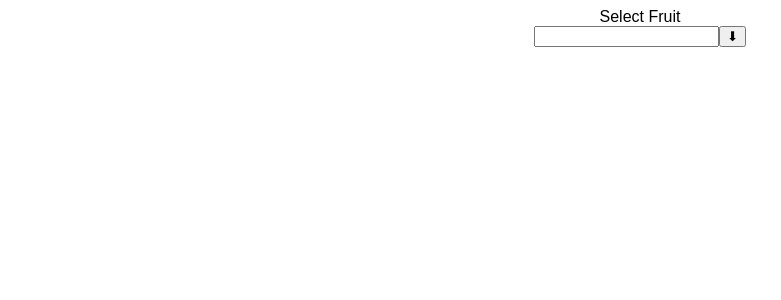
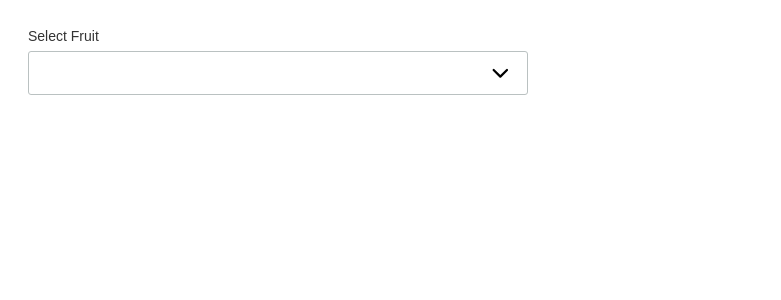
Before and after one commit to pekala/a11y-combo-box, a React (Create React App) app: page / in a window 1280 px wide. Shown: the top 300 px of the page, without its empty margins (0-781 px from the left). Built offline with nearby package versions, Linux system fonts and the light colour scheme.

Commit message:
Add styling

```diff
--- a/src/ComboBox.tsx
+++ b/src/ComboBox.tsx
@@ -42,11 +42,13 @@ const ComboBox: React.FC<ComboBoxProps> = ({
 
   const onInputFocus = () => setIsOpen(true);
   const onInputBlur = () => setIsOpen(false);
+
   const onClickOption = (option: Option) => {
     changeValueAndNotify(option);
     setVisibleOptions([option]);
     setInputValue(option.label);
   };
+
   const onInputChange = e => {
     const nextInputValue = e.target.value;
 
@@ -61,7 +63,7 @@ const ComboBox: React.FC<ComboBoxProps> = ({
   };
 
   return (
-    <>
+    <div className="combobox">
       <label id={`${id}-label`}>{label}</label>
       <div>
         <div
@@ -90,7 +92,9 @@ const ComboBox: React.FC<ComboBoxProps> = ({
             tabIndex={-1}
             aria-label={triggerLabel}
           >
-            ⬇
+            <svg viewBox="0 0 24 24">
+              <polyline points="6 9 12 15 18 9" />
+            </svg>
           </button>
         </div>
         <ul aria-labelledby={`${id}-label`} role="listbox" id={`${id}-listbox`}>
@@ -108,7 +112,7 @@ const ComboBox: React.FC<ComboBoxProps> = ({
             ))}
         </ul>
       </div>
-    </>
+    </div>
   );
 };
 
--- a/src/styles.css
+++ b/src/styles.css
@@ -1,4 +1,107 @@
 .App {
   font-family: sans-serif;
-  text-align: center;
+  max-width: 500px;
+  padding: 20px;
 }
+
+.combobox {
+  font-family: sans-serif;
+  font-size: 14px;
+  position: relative;
+  color: #333;
+}
+
+.combobox label {
+  margin-bottom: 0.5em;
+  display: inline-block;
+}
+
+.combobox [role="combobox"] {
+  border-radius: 3px;
+  border: 1px solid #bac1c1;
+  background-color: white;
+  overflow: hidden;
+  display: flex;
+  transition: background-color 200ms ease-in-out;
+}
+
+.combobox > div:focus-within {
+  border-color: #27c17d;
+}
+
+.combobox input {
+  font-family: inherit;
+  color: inherit;
+  font-size: inherit;
+  border: none;
+  line-height: 3;
+  background-color: transparent;
+  padding: 0 1em;
+  flex: 1;
+}
+
+.combobox input::focus {
+  outline: none;
+}
+
+.combobox svg {
+  stroke: currentColor;
+  fill: none;
+  stroke-width: 2;
+  stroke-linecap: round;
+  stroke-linejoin: round;
+  height: 2em;
+  transform: rotate(0deg);
+  transition: transform 200ms ease-in-out;
+}
+
+.combobox [aria-expanded="true"] svg {
+  transform: rotate(180deg);
+}
+
+.combobox button {
+  border: none;
+  background: none;
+  padding: 0 1em;
+  margin-top: 3px; /* offset icon center of mass */
+  outline: none;
+  cursor: pointer;
+}
+
+.combobox ul {
+  border: 1px solid #bac1c1;
+  border-radius: 3px;
+  margin-top: 1px;
+  padding: 0;
+  max-height: 30em;
+  overflow-y: auto;
+  position: absolute;
+  top: 100%;
+  width: 100%;
+}
+
+.combobox ul:empty {
+  border: none;
+}
+
+.combobox li {
+  list-style: none;
+  padding: 1em;
+  border-bottom: 1px solid #e3e6e6;
+  display: flex;
+  background-color: white;
+  font-family: sans-serif;
+}
+
+.combobox li:last-of-type {
+  border-bottom: 0;
+}
+
+.combobox li[aria-selected="true"] {
+  background-color: #f5fcfa;
+}
+
+.combobox li:hover {
+  cursor: pointer;
+  background-color: #f5fcfa;
+}
```
